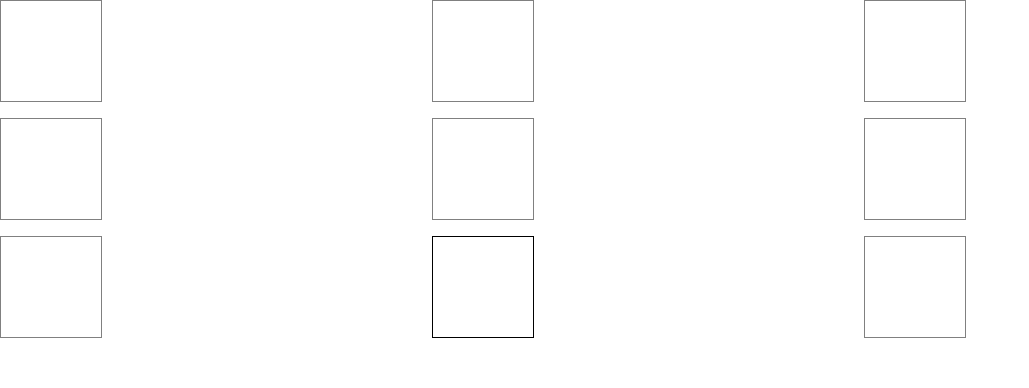
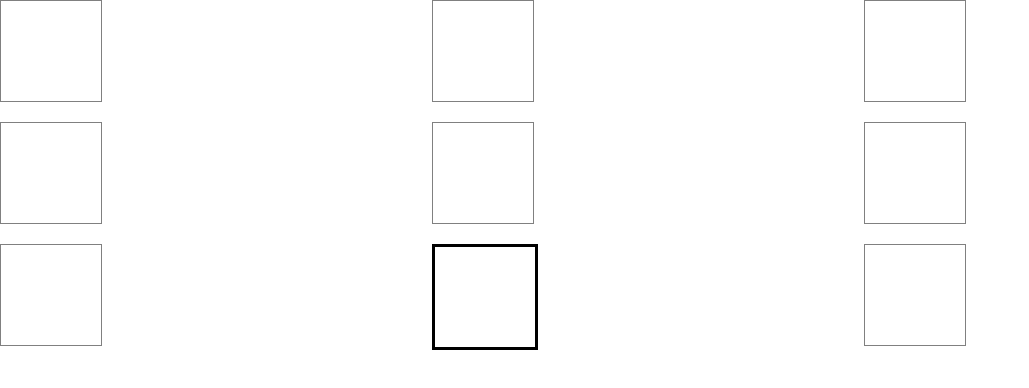
Before and after one commit to austinpapritz/thecerealbar, a React (Create React App) app: page / in a window 1280 px wide. Shown: the top 388 px of the page, without its empty margins (0-1029 px from the left). Built offline with nearby package versions, Linux system fonts and the light colour scheme.

Commit message:
added bowlPosition state to Grid.js

```diff
--- a/src/components/Grid/Grid.css
+++ b/src/components/Grid/Grid.css
@@ -12,5 +12,5 @@
   }
 
   .active {
-    border: 1px solid black;
+    border: 3px solid black;
   }
--- a/src/components/Grid/Grid.js
+++ b/src/components/Grid/Grid.js
@@ -1,7 +1,8 @@
-import React from 'react';
+import React, {useState} from 'react';
 import './Grid.css';
 
 function Grid() {
+const [bowlPosition, setBowlPosition] = useState(1);
   return (
     <div className="grid">
       {/* TOP ROW (cereal boxes) */}
@@ -15,9 +16,9 @@ function Grid() {
       <div className="cell"></div>
 
       {/* BOTTOM ROW (user bowl) */}
-      <div className="cell"></div>
-      <div className="cell active"></div>
-      <div className="cell"></div>
+      <div className={bowlPosition === 0 ? 'cell active' : 'cell'}></div>
+      <div className={bowlPosition === 1 ? 'cell active' : 'cell'}></div>
+      <div className={bowlPosition === 2 ? 'cell active' : 'cell'}></div>
     </div>
   );
 }
```
